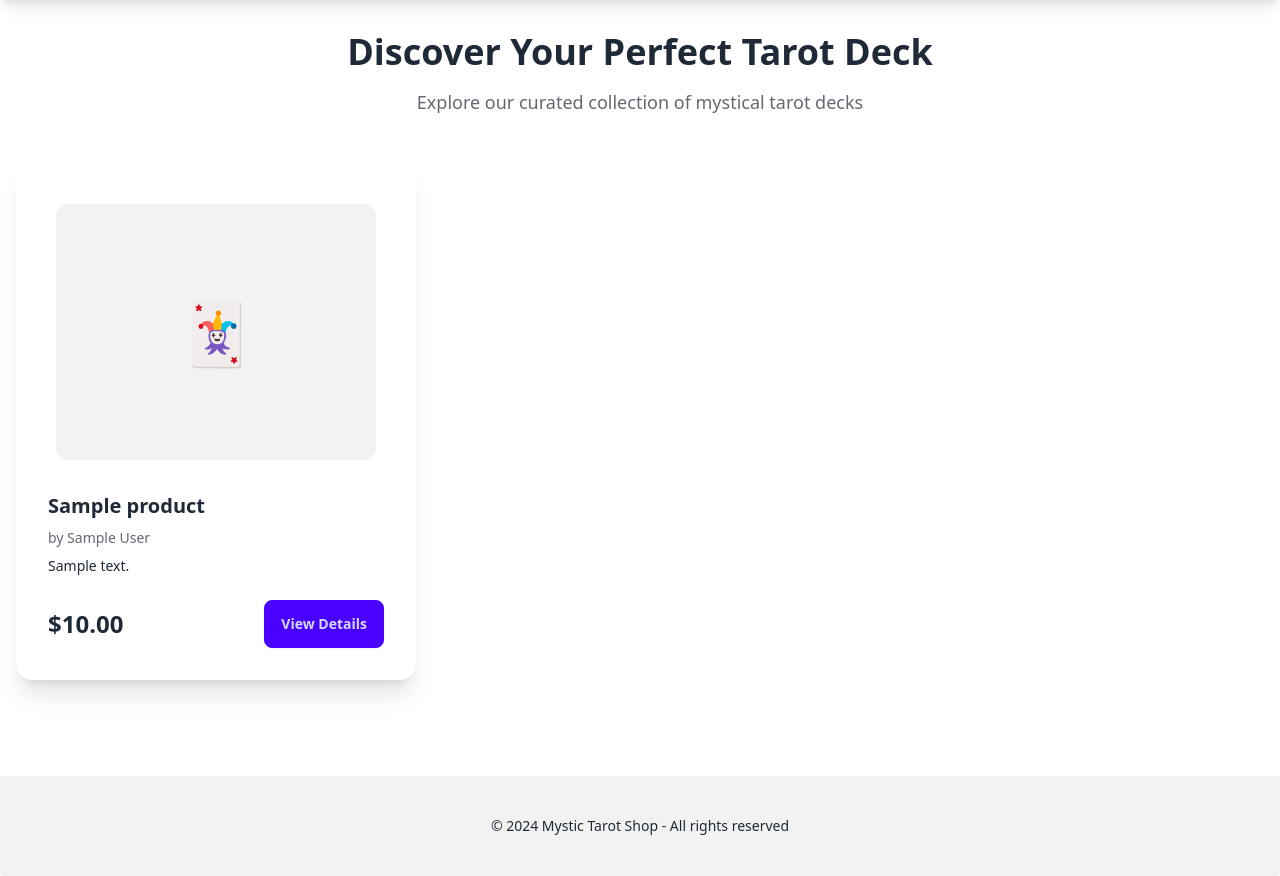
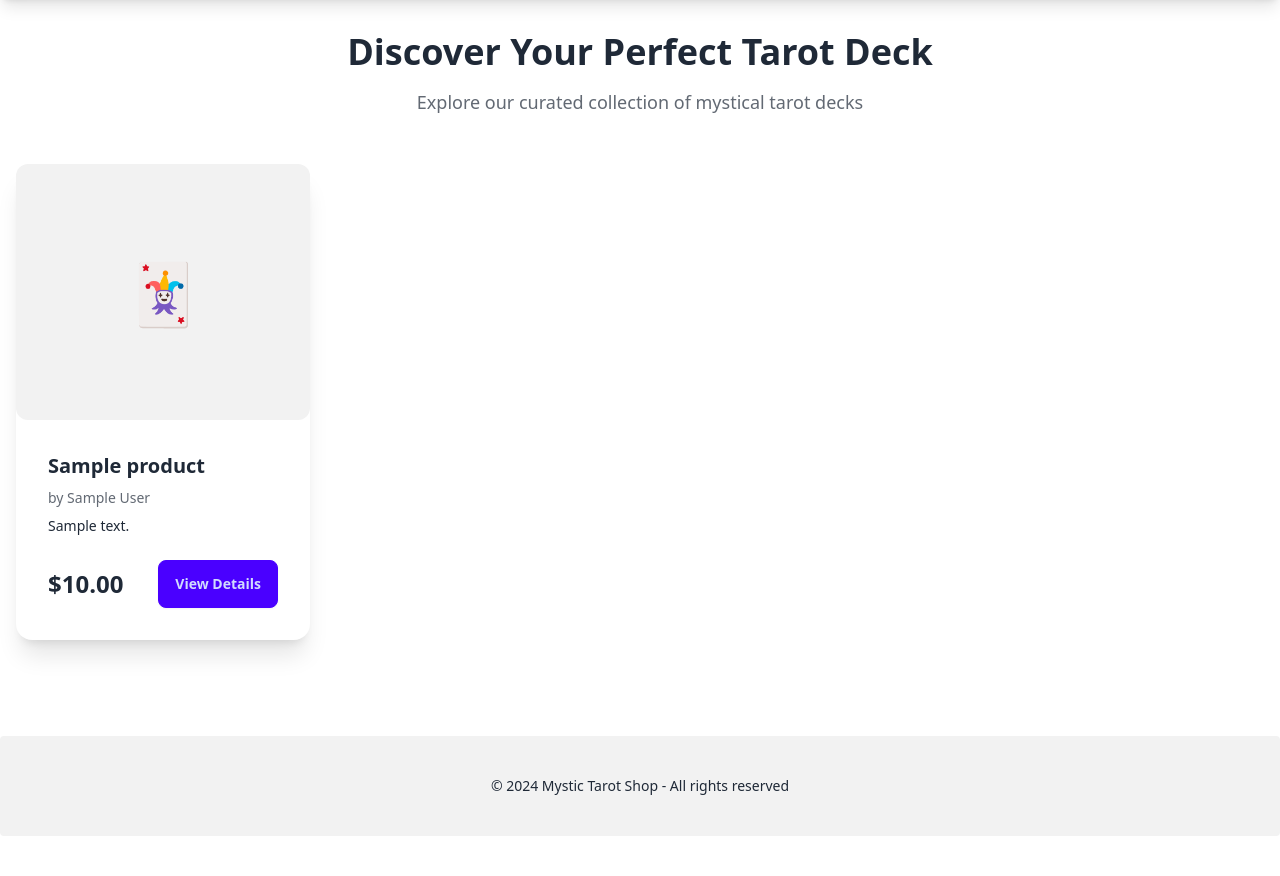
Before and after one commit to murphy99/Tarot_Shop, a Flask app: page / in a window 1280 px wide. Shown: the part 64-940 px from the top of the page. After the commit the page ends 900 px from the top, so only its background shows below. Run offline with Flask 3, Linux system fonts and the light colour scheme; tables that the repository leaves empty hold one stand-in row (values such as "Sample post"); some libraries are stand-ins or nearby versions.

Commit message:
Fined tuned UI and spacing issues

```diff
--- a/templates/index.html
+++ b/templates/index.html
@@ -6,14 +6,15 @@
     <p class="text-lg text-base-content/70">Explore our curated collection of mystical tarot decks</p>
 </div>
 
-<div class="grid grid-cols-1 md:grid-cols-2 lg:grid-cols-3 gap-6">
+<div class="grid grid-cols-2 md:grid-cols-3 lg:grid-cols-4 gap-6">
     {% for product in products %}
     <div class="card bg-base-100 shadow-xl hover:shadow-2xl transition-shadow">
-        <figure class="px-10 pt-10">
+        <a href="/product/{{ product.id }}">
+        <figure class="px-0 pt-0">
             <div class="bg-base-200 rounded-xl w-full h-64 flex items-center justify-center">
                 <span class="text-6xl">🃏</span>
             </div>
-        </figure>
+        </figure> </a>
         <div class="card-body">
             <h2 class="card-title">{{ product.name }}</h2>
             <p class="text-sm text-base-content/70">by {{ product.author }}</p>
```
Also changed, not shown: templates/cart.html (+4 -4 lines).
